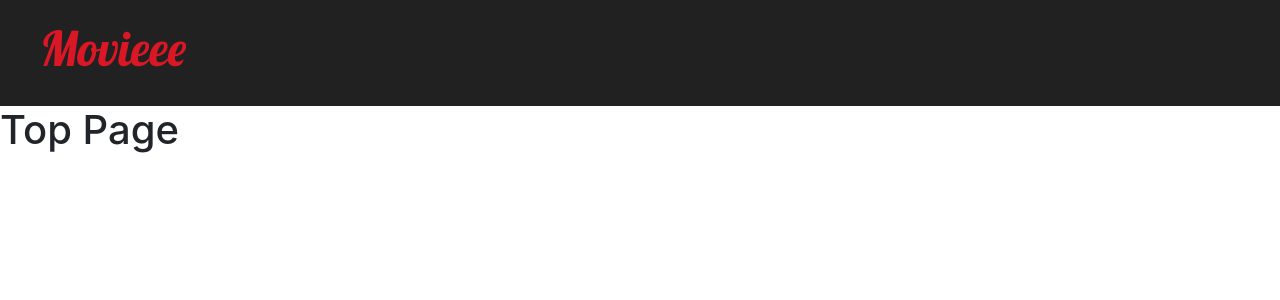
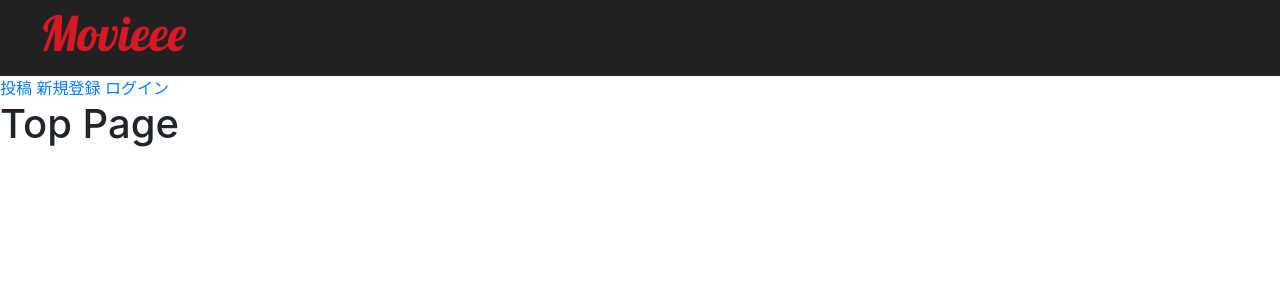
Before and after one commit to candy12t/Movieee, a Django app: page / in a window 1280 px wide. Shown: the top 300 px of the page. Run offline with Django 3.2, Linux system fonts and the light colour scheme; data that the repository does not hold is empty; some libraries are stand-ins or nearby versions.

Commit message:
レイアウトの編集

```diff
--- a/movieee/static/css/movieee.css
+++ b/movieee/static/css/movieee.css
@@ -6,11 +6,19 @@ h1 a {
 .header-title {
   background-color: #212121;
   margin-top: 0;
-  padding: 20px 20px 20px 40px;
+  padding: 5px 20px 5px 40px;
 }
 
-.header-title h1, .header-title h1 a, .header-title h1 a:visited, .header-title h1 a:active {
+.header-title h1, .header-title h1 a{
   color: #DA1725;
   font-size: 36pt;
   text-decoration: none;
 }
+
+.post-image {
+  width: 100%;
+  max-width: 500px;
+  height: 300px;
+  object-fit: cover;
+  border-radius: 4px;
+}
--- a/movieee/templates/movieee/base.html
+++ b/movieee/templates/movieee/base.html
@@ -13,10 +13,18 @@
     <div class="header-title">
       <h1><a href="">Movieee</a></h1>
     </div>
+    <div class="header-menu">
+      <a href="">投稿</a>
+      {% if request.user.is_authenticated %}
+        <a href="{% url 'movieee:users_detail' request.user.id %}">マイページ</a>
+        <a href="{% url 'movieee:logout' %}">ログアウト</a>
+      {% else %}
+        <a href="{% url 'movieee:signup' %}">新規登録</a>
+        <a href="{% url 'movieee:login' %}">ログイン</a>
+      {% endif %}
+    </div>
   <header>
-  <body>
     {% block content %}
     {% endblock %}
-  </body>
 </body>
 </html>
--- a/movieee/templates/movieee/index.html
+++ b/movieee/templates/movieee/index.html
@@ -1,4 +1,4 @@
-{% extends 'movieee/base.html'%}
+{% extends 'movieee/base.html' %}
 {% block content %}
 
 <h1>Top Page</h1>
```
